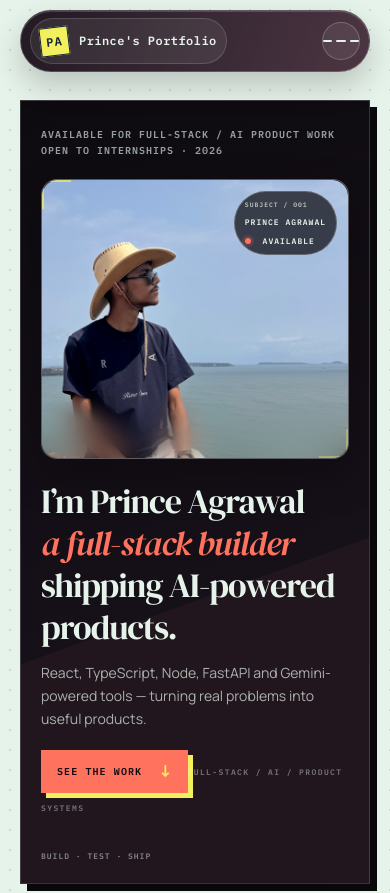
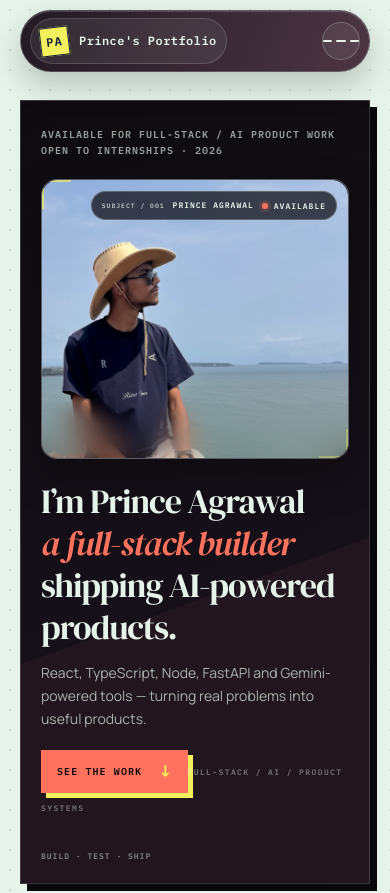
Before and after one commit to buildwithpriince/buildwithpriince-portfolio, a React (Vite) app: page / in a window 390 px wide. Shown: the top 893 px of the page. Built offline with nearby package versions, Linux system fonts and the light colour scheme.

Commit message:
Add device readout styles in cleanup.css
Add styles for device readout component with responsive design.

```diff
--- a/src/cleanup.css
+++ b/src/cleanup.css
@@ -1149,3 +1149,28 @@
 .photo-hover-target .portrait-image {
   object-position: 80% 62% !important;
 }
+
+.device-readout {
+  display: flex !important;
+  align-items: center;
+  justify-content: flex-end;
+  gap: 16px;
+  width: auto !important;
+  min-width: 0 !important;
+  white-space: nowrap;
+}
+
+.device-readout small,
+.device-readout strong,
+.device-readout span {
+  display: inline-flex;
+  align-items: center;
+  white-space: nowrap;
+}
+
+@media (max-width: 760px) {
+  .device-readout {
+    gap: 8px;
+    font-size: 8px;
+  }
+}
```
